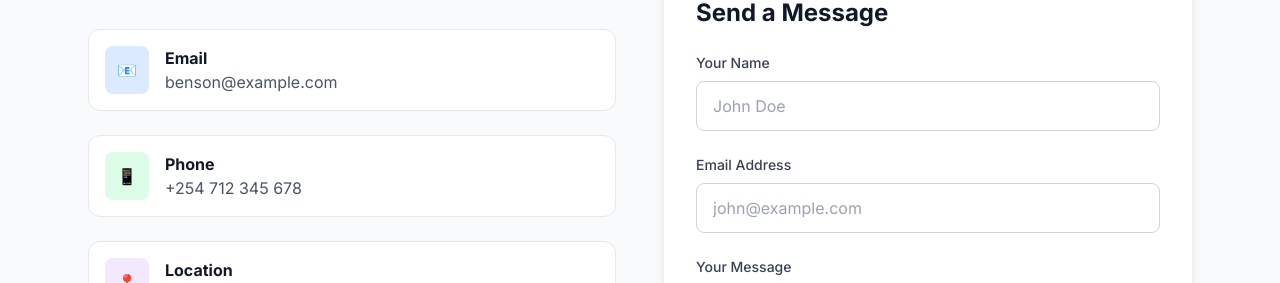
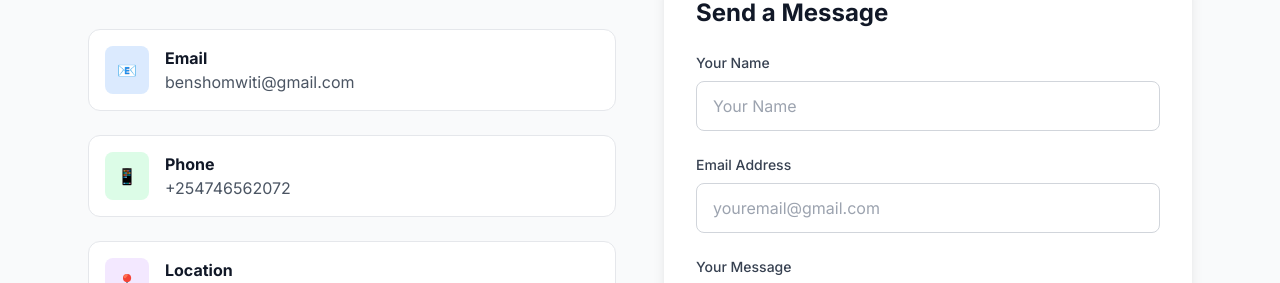
Before and after one commit to Mamoshi572/benson-portfolio, a Next.js app: page /contact in a window 1280 px wide. Shown: the part 372-655 px from the top of the page. Built offline with nearby package versions, Linux system fonts and the light colour scheme.

Commit message:
Fix build: simplify Footer component

```diff
--- a/app/contact/page.tsx
+++ b/app/contact/page.tsx
@@ -49,7 +49,7 @@ export default function ContactPage() {
                 </div>
                 <div>
                   <h3 className="font-bold text-gray-900">Email</h3>
-                  <p className="text-gray-600">benson@example.com</p>
+                  <p className="text-gray-600">benshomwiti@gmail.com</p>
                 </div>
               </div>
 
@@ -59,7 +59,7 @@ export default function ContactPage() {
                 </div>
                 <div>
                   <h3 className="font-bold text-gray-900">Phone</h3>
-                  <p className="text-gray-600">+254 712 345 678</p>
+                  <p className="text-gray-600">+254746562072</p>
                 </div>
               </div>
 
@@ -109,7 +109,7 @@ export default function ContactPage() {
                     setFormData({ ...formData, name: e.target.value })
                   }
                   className="w-full px-4 py-3 border border-gray-300 rounded-lg focus:ring-2 focus:ring-blue-500 focus:border-blue-500"
-                  placeholder="John Doe"
+                  placeholder="Your Name"
                   required
                 />
               </div>
@@ -125,7 +125,7 @@ export default function ContactPage() {
                     setFormData({ ...formData, email: e.target.value })
                   }
                   className="w-full px-4 py-3 border border-gray-300 rounded-lg focus:ring-2 focus:ring-blue-500 focus:border-blue-500"
-                  placeholder="john@example.com"
+                  placeholder="youremail@gmail.com"
                   required
                 />
               </div>
```
